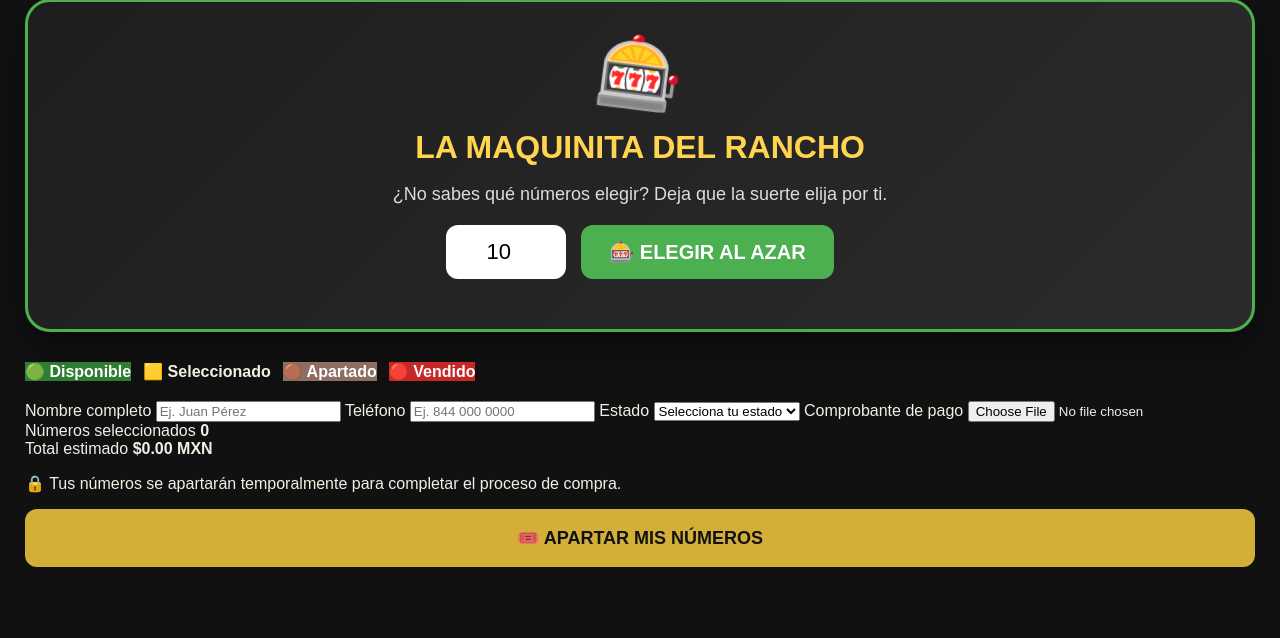
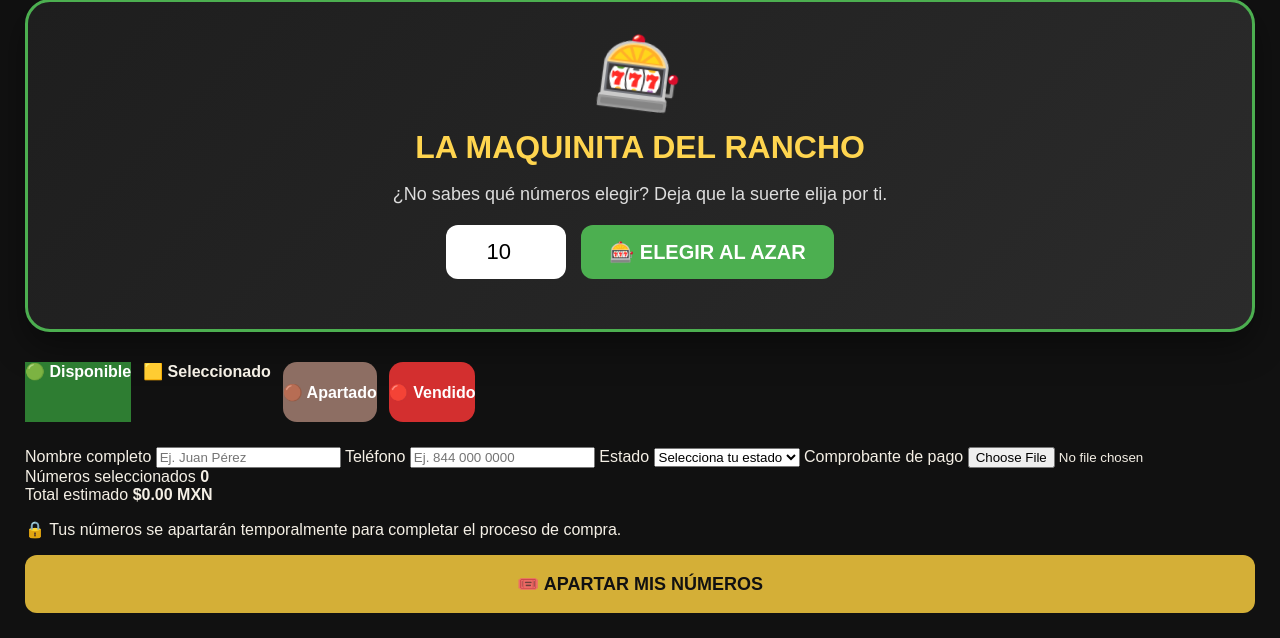
Before and after one commit to Admin1pablo/rifas-entre-amigos-, a Flask app: template templates/raffle.html in a window 1280 px wide. Shown: the part 329-967 px from the top of the page. Before the commit the page ends 896 px from the top, so only its background shows below. Run offline with Flask 3, Linux system fonts and the light colour scheme; the template is opened without the code that fills it, so the values that code supplies are empty.

Commit message:
Add styles for raffle number display

```diff
--- a/static/raffle.css
+++ b/static/raffle.css
@@ -471,3 +471,140 @@ min-width:100%;
     font-weight:bold;
 
 }
+/*======================================
+        NÚMEROS DE LA RIFA
+======================================*/
+
+.numbers{
+
+    display:grid;
+
+    grid-template-columns:repeat(auto-fill,minmax(60px,1fr));
+
+    gap:10px;
+
+    margin-top:25px;
+
+}
+
+.num{
+
+    position:relative;
+
+    border-radius:14px;
+
+    overflow:hidden;
+
+    transition:.25s;
+
+}
+
+.num input{
+
+    display:none;
+
+}
+
+.num span{
+
+    display:flex;
+
+    align-items:center;
+
+    justify-content:center;
+
+    height:60px;
+
+    font-size:18px;
+
+    font-weight:700;
+
+    border-radius:14px;
+
+    cursor:pointer;
+
+    transition:.25s;
+
+}
+
+/* Disponible */
+
+.available span{
+
+    background:#ffffff;
+
+    color:#222;
+
+    border:2px solid #4CAF50;
+
+}
+
+.available span:hover{
+
+    background:#4CAF50;
+
+    color:white;
+
+    transform:translateY(-3px);
+
+}
+
+/* Seleccionado */
+
+.available input:checked + span{
+
+    background:#FFD54F;
+
+    color:#111;
+
+    border-color:#FFD54F;
+
+    transform:scale(1.08);
+
+    box-shadow:0 0 15px rgba(255,213,79,.6);
+
+}
+
+/* Apartado */
+
+.reserved{
+
+    display:flex;
+
+    justify-content:center;
+
+    align-items:center;
+
+    height:60px;
+
+    background:#8d6e63;
+
+    color:white;
+
+    border-radius:14px;
+
+    font-weight:bold;
+
+}
+
+/* Vendido */
+
+.sold{
+
+    display:flex;
+
+    justify-content:center;
+
+    align-items:center;
+
+    height:60px;
+
+    background:#d32f2f;
+
+    color:white;
+
+    border-radius:14px;
+
+    font-weight:bold;
+
+}
```
